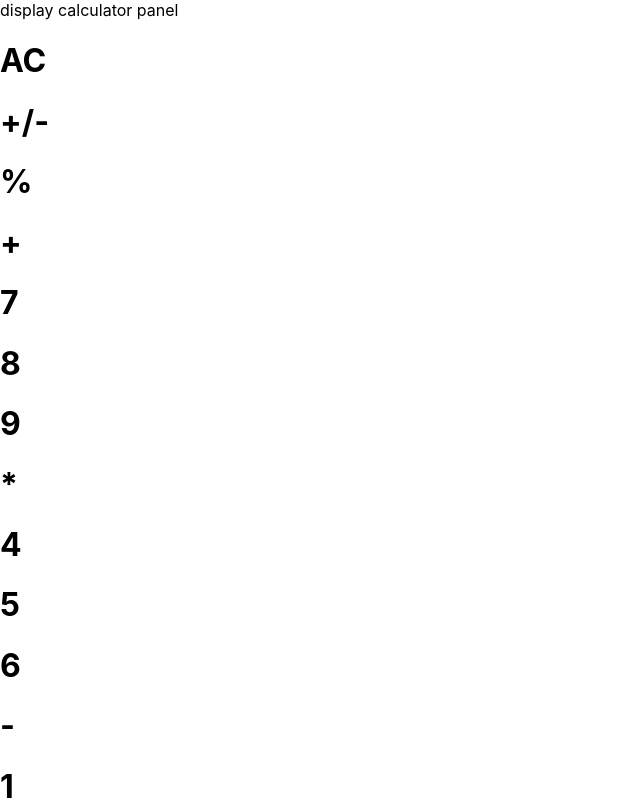
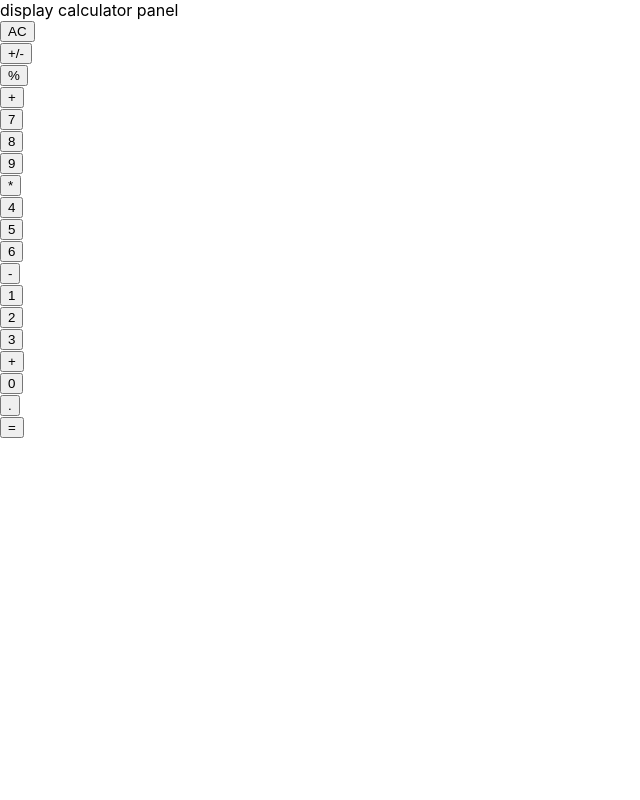
Before and after one commit to grace-mugoiri/react-calc, a React (Create React App) app: page / in a window 1280 px wide. Shown: the top 800 px of the page, without its empty margins (0-640 px from the left). Built offline with nearby package versions, Linux system fonts and the light colour scheme.

Commit message:
change h1 to button in button file

```diff
--- a/src/components/button.js
+++ b/src/components/button.js
@@ -5,9 +5,9 @@ class Button extends React.Component {
   render() {
     return (
       <div>
-        <h1>
+        <button>
           {this.props.name}
-        </h1>
+        </button>
       </div>
     );
   }
--- a/src/components/buttonPanel.js
+++ b/src/components/buttonPanel.js
@@ -4,7 +4,7 @@ import Button from './Button';
 class ButtonPanel extends React.Component {
   render() {
     return (
-      <div>
+      <div id='button-panel'>
         <div className='Group1'>
           <Button name = 'AC' />
           <Button name = '+/-' />
```
